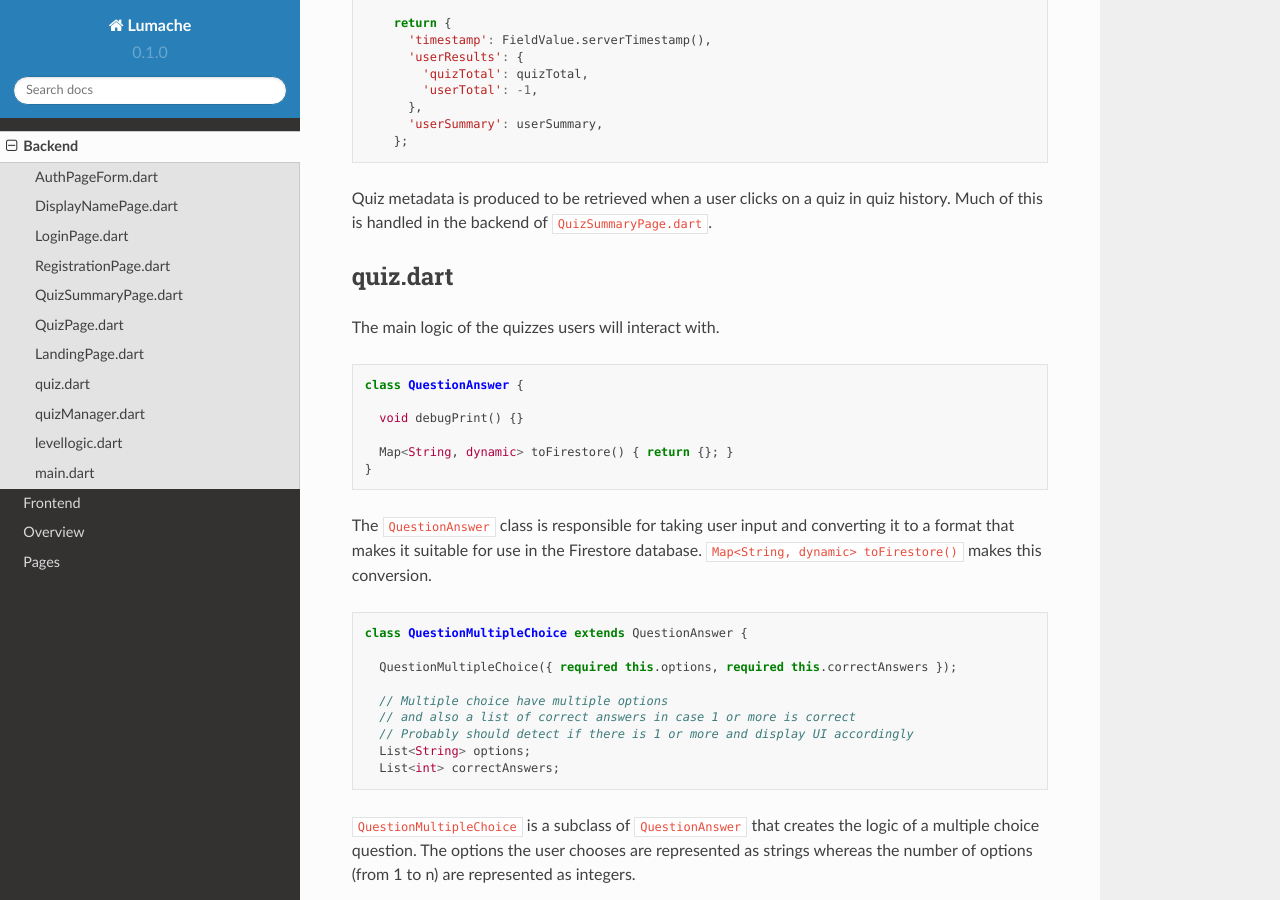
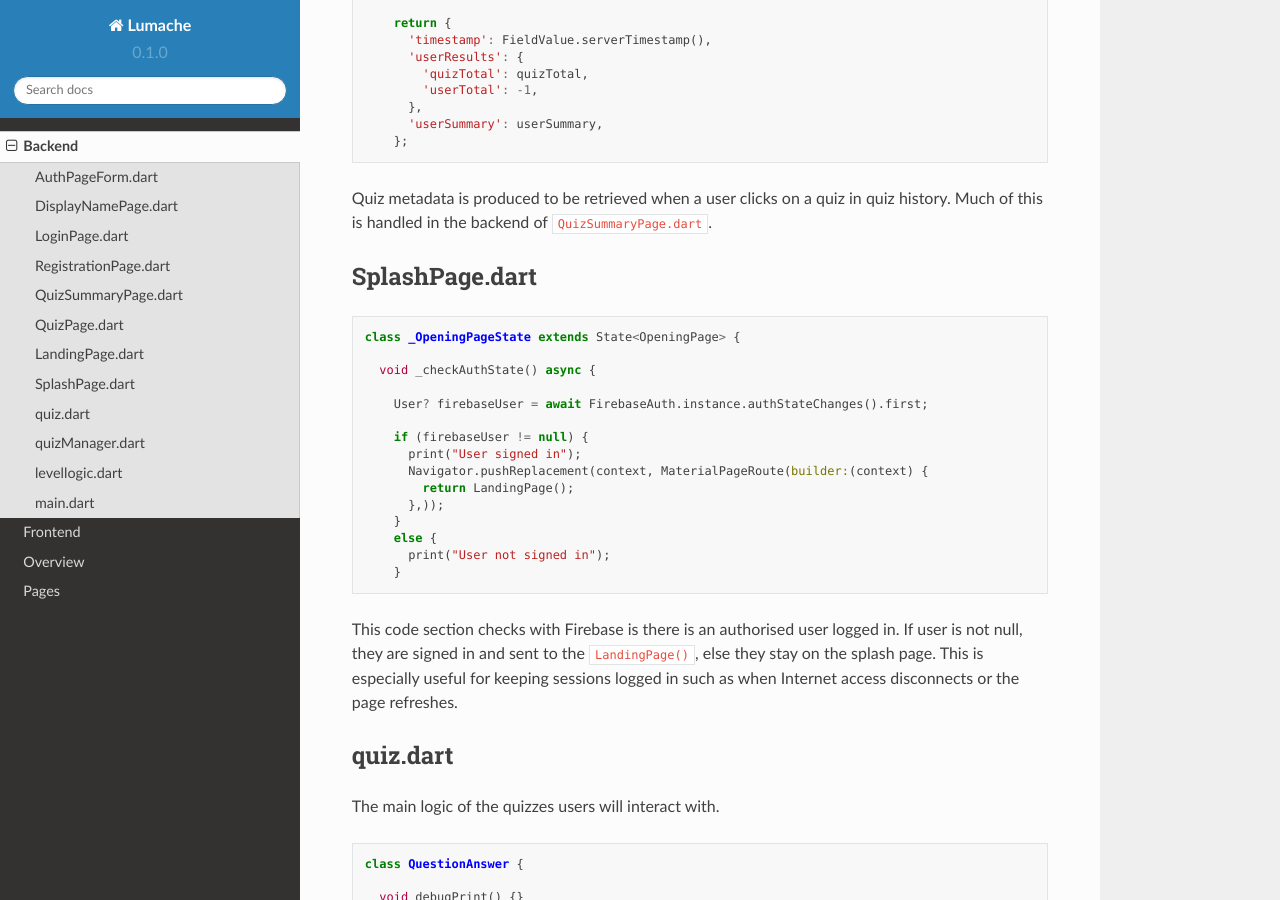
Before and after one commit to SETAP-Education/readthedocs, a Sphinx documentation site: the page built from docs/source/backend.rst, in a window 1280 px wide and 900 px high, scrolled down 12417 px. Built offline with Sphinx 7.4.7 and the Read the Docs theme 2.0.0, drawn with Linux system fonts in a browser that asks for light colours.

Commit message:
Update backend.rst
backend splash done

```diff
--- a/docs/source/backend.rst
+++ b/docs/source/backend.rst
@@ -626,6 +626,32 @@ Here the comments are self explanatory. If the user isn't null, the Firestore is
 
 Quiz metadata is produced to be retrieved when a user clicks on a quiz in quiz history. Much of this is handled in the backend of ``QuizSummaryPage.dart``.
 
+
+.. _Splash Page:
+
+SplashPage.dart
+---------------
+
+.. code-block:: dart
+
+   class _OpeningPageState extends State<OpeningPage> {
+
+     void _checkAuthState() async {
+
+       User? firebaseUser = await FirebaseAuth.instance.authStateChanges().first;
+
+       if (firebaseUser != null) {
+         print("User signed in");
+         Navigator.pushReplacement(context, MaterialPageRoute(builder:(context) {
+           return LandingPage();
+         },));
+       }
+       else {
+         print("User not signed in");
+       }
+
+This code section checks with Firebase is there is an authorised user logged in. If user is not null, they are signed in and sent to the ``LandingPage()``, else they stay on the splash page. This is especially useful for keeping sessions logged in such as when Internet access disconnects or the page refreshes.
+
 .. _Quiz Page:
 
 quiz.dart
```
